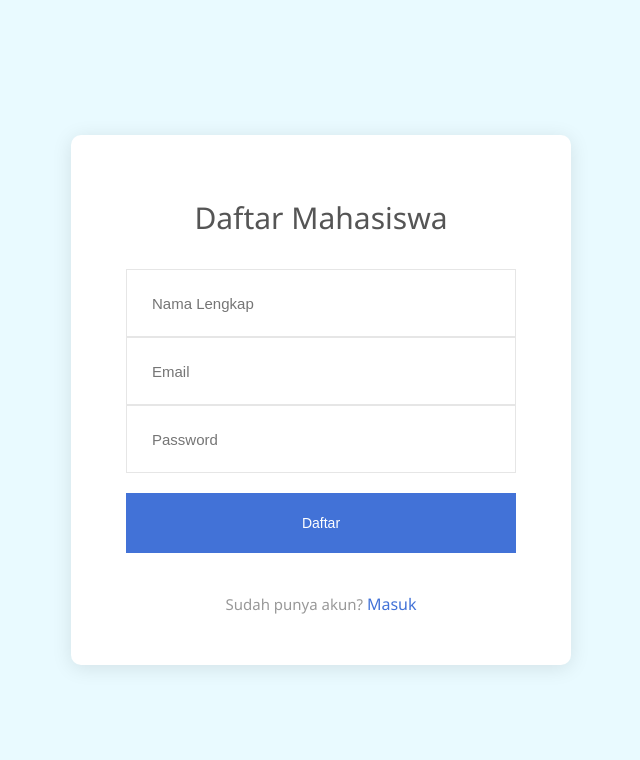
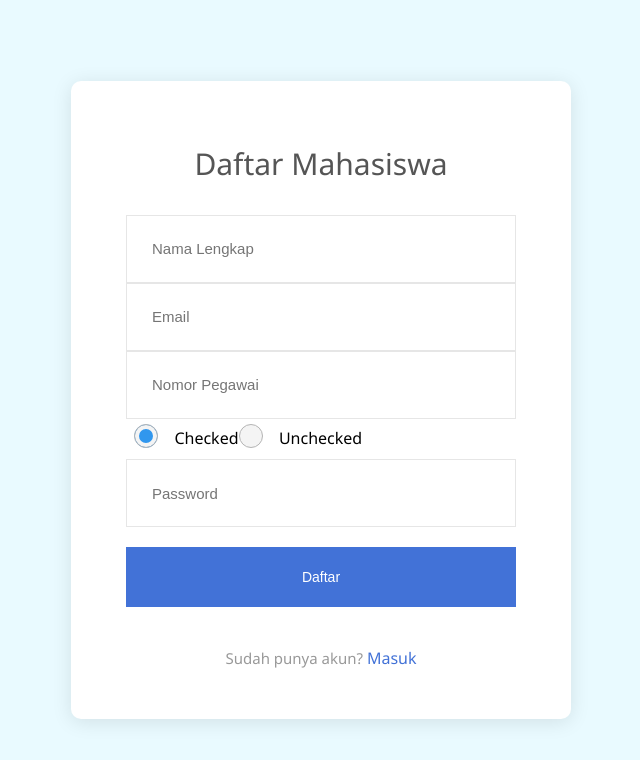
Before and after one commit to romanodiansyah/SIMBES, an Angular app in the folder FrontEnd/: page /register in a window 1280 px wide. Shown: the top 760 px of the page, without its empty margins (319-959 px from the left). Built offline with nearby package versions, Linux system fonts and the light colour scheme.

Commit message:
ganti register

```diff
--- a/FrontEnd/src/app/register-page/register-page.component.css
+++ b/FrontEnd/src/app/register-page/register-page.component.css
@@ -105,3 +105,44 @@ a:focus {
 a:hover {
     text-decoration: underline;
 }
+
+
+.radio {
+    margin: 0.5rem;
+  }
+  .radio input {
+    position: absolute;
+    opacity: 0;
+  }
+  .radio input + .radio-label:before {
+    content: "";
+    background: #f4f4f4;
+    border-radius: 100%;
+    border: 1px solid #b4b4b4;
+    display: inline-block;
+    width: 1.4em;
+    height: 1.4em;
+    position: relative;
+    top: -0.2em;
+    margin-right: 1em;
+    vertical-align: top;
+    cursor: pointer;
+    text-align: center;
+    transition: all 250ms ease;
+  }
+  .radio input:checked + .radio-label:before {
+    background-color: #3197ee;
+    box-shadow: inset 0 0 0 4px #f4f4f4;
+  }
+  .radio input:focus + .radio-label:before {
+    outline: none;
+    border-color: #3197ee;
+  }
+  .radio input:disabled + .radio-label:before {
+    box-shadow: inset 0 0 0 4px #f4f4f4;
+    border-color: #b4b4b4;
+    background: #b4b4b4;
+  }
+  .radio input + .radio-label:empty:before {
+    margin-right: 0;
+  }
--- a/FrontEnd/src/app/register-page/register-page.component.html
+++ b/FrontEnd/src/app/register-page/register-page.component.html
@@ -13,8 +13,26 @@
       </div>
 
       <div class="inputbox">
-        <input type="password" name="pass" placeholder="Password">
+        <input type="number" name="no_pegawai" placeholder="Nomor Pegawai">
       </div>
+
+      <div class="radio">
+        <input id="radio-1" name="radio" type="radio" checked>
+        <label for="radio-1" class="radio-label">Checked</label>
+
+        <input id="radio-2" name="radio" type="radio">
+        <label  for="radio-2" class="radio-label">Unchecked</label>
+      </div>
+
+      <div class="inputbox">
+        <input type="password" name="password" placeholder="Password">
+      </div>
+
+<!--
+      <div class="radiobox">
+        <input type="radio" name="jenis_kelamin" value="male"> Laki-laki
+        <input type="radio" name="jenis_kelamin" value="female"> Perempuan
+      </div> -->
 
       <div class="boxbutton">
         <button type="submit">Daftar</button>
```
